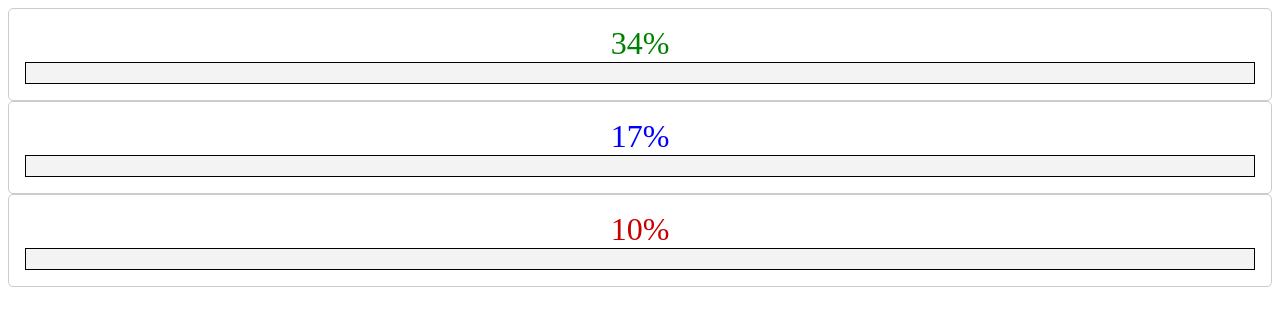
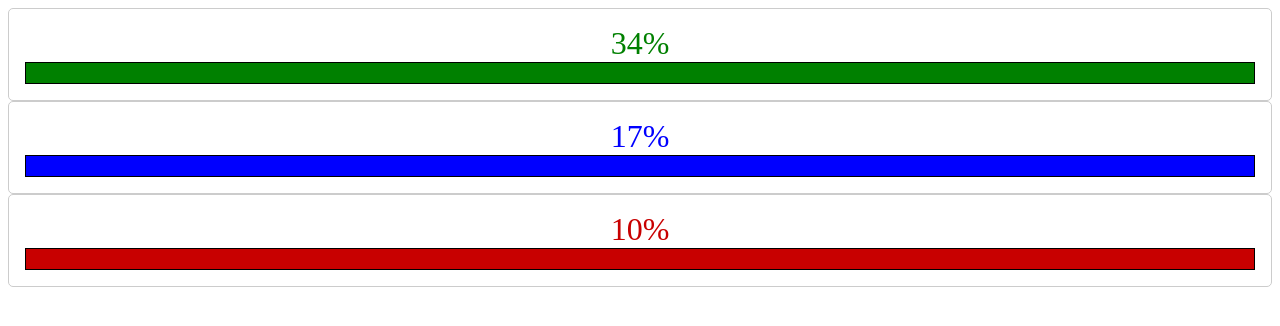
Before and after one commit to pslib-cz/2024-p2a-web-react-component-SebastianRybar, a React (Vite) app: page / in a window 1280 px wide. Shown: the top 326 px of the page. Built offline with nearby package versions, Linux system fonts and the light colour scheme.

Commit message:
from color to background

```diff
--- a/src/components/PercentView.tsx
+++ b/src/components/PercentView.tsx
@@ -12,7 +12,7 @@ const PercentView: FC<PercentViewType> = ({max, value, makeColor}) =>{
         <div className={style.percentview} style={ {color: makeColor(value/max)} }>
            {value / max * 100}%
            <div className={style.bar}>
-                <div style={ {height: "100%", color: makeColor(value/max), width: "${(value / max) * 100}%"} }></div>
+                <div style={ {height: "100%", background: makeColor(value/max), width: "${(value / max) * 100}%"} }></div>
            </div>
         </div>
     )
```
